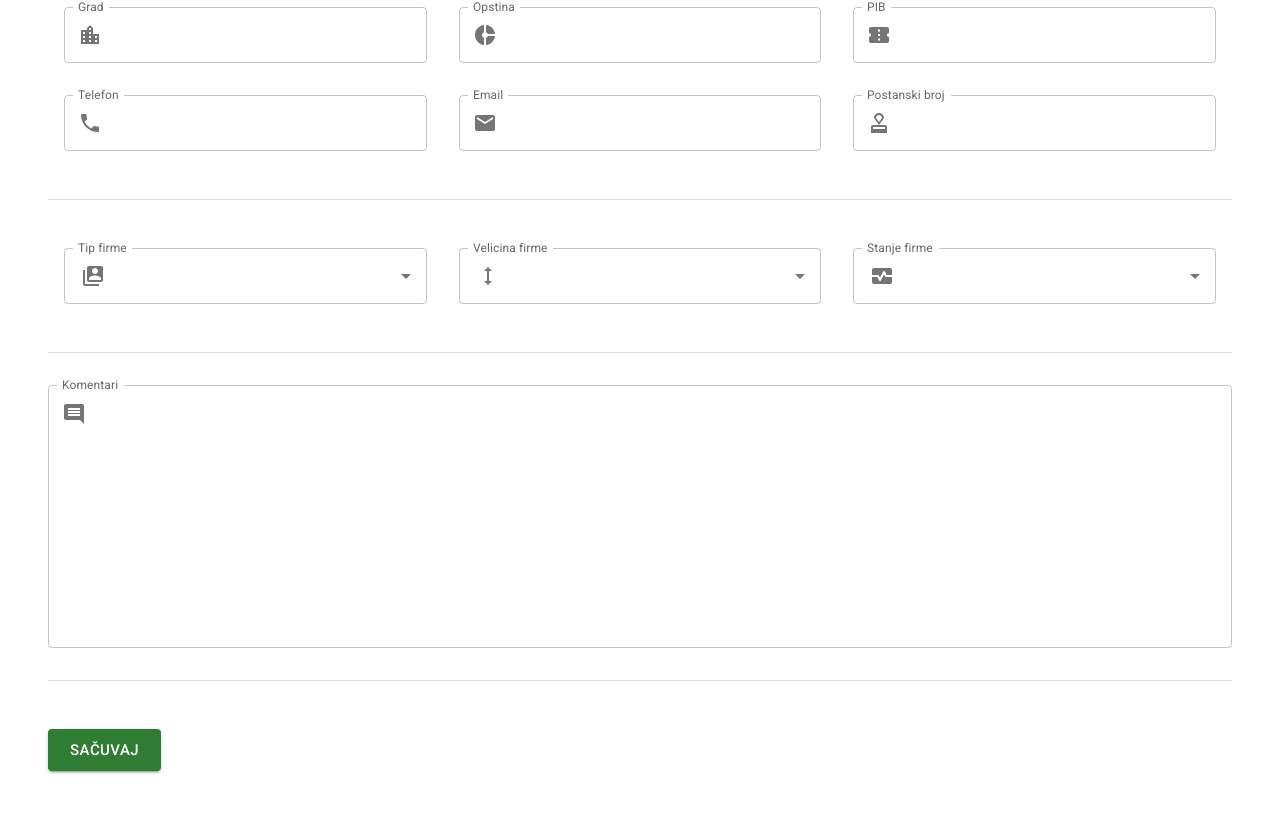
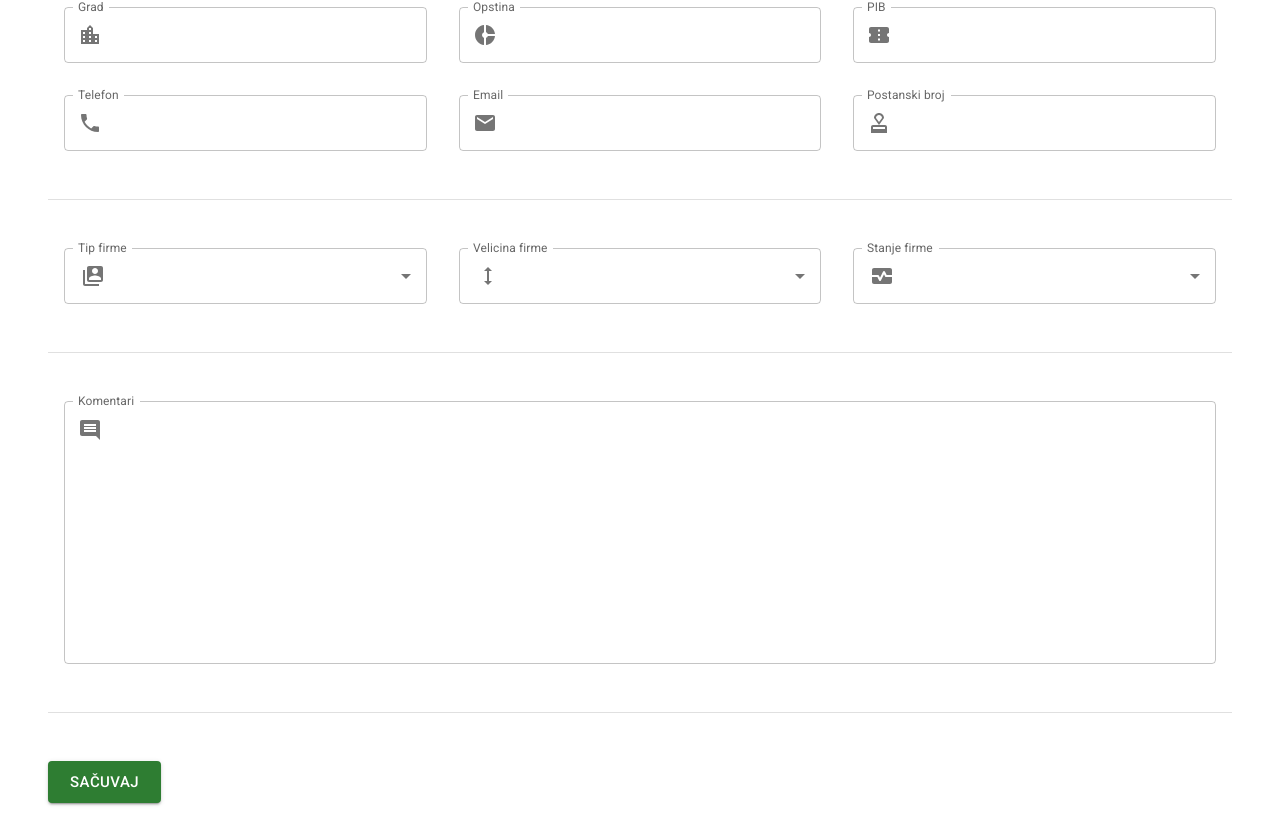
Before and after one commit to BogdanRaicevic/ied-projects, a React (Vite) app: page /privremene in a window 1280 px wide. Shown: the part 400-1219 px from the top of the page. Before the commit the page ends 1187 px from the top, so only its background shows below. Built offline with nearby package versions, Linux system fonts and the light colour scheme.

Commit message:
Refactor logic for rendering of input fields to reduce code repetition

```diff
--- a/src/components/Forms/CompanyForm/CompanyForm.tsx
+++ b/src/components/Forms/CompanyForm/CompanyForm.tsx
@@ -16,6 +16,7 @@ import { zodResolver } from "@hookform/resolvers/zod";
 import { useState } from "react";
 import Grid2 from "@mui/material/Unstable_Grid2/Grid2";
 import { Metadata, CompanySchema, InputTypesSchema, Company } from "../../../schemas/companySchemas";
+import { z } from "zod";
 
 const formInitialValues: Company = {
   sajt: "",
@@ -156,8 +157,9 @@ export default function CompanyForm() {
     }
   }
 
-  const textItems = companyFormMetadata
-    .filter((element) => element.inputType === InputTypesSchema.enum.Text)
+  const inputItems = (inputType: z.infer<typeof InputTypesSchema>) => {
+    return companyFormMetadata
+      .filter((element) => element.inputType === inputType)
       .map((item: Metadata) => {
         return (
           <FormControl fullWidth key={item.key}>
@@ -165,41 +167,12 @@ export default function CompanyForm() {
           </FormControl>
         );
       });
-
-  const autocompleteItems = companyFormMetadata
-    .filter((element) => element.inputType === InputTypesSchema.enum.Select)
-    .map((item: Metadata) => {
-      return (
-        <FormControl fullWidth key={item.key}>
-          {renderFiled(register, item, errors)}
-        </FormControl>
-      );
-    });
-
-  const switchItems = companyFormMetadata
-    .filter((element) => element.inputType === InputTypesSchema.enum.Switch)
-    .map((item: Metadata) => {
-      return (
-        <FormControl fullWidth key={item.key}>
-          {renderFiled(register, item, errors)}
-        </FormControl>
-      );
-    });
-
-  const textAreaItems = companyFormMetadata
-    .filter((element) => element.inputType === InputTypesSchema.enum.TextMultiline)
-    .map((item: Metadata) => {
-      return (
-        <FormControl fullWidth key={item.key}>
-          {renderFiled(register, item, errors)}
-        </FormControl>
-      );
-    });
+  };
 
   return (
     <Box onSubmit={handleSubmit(onSubmit)} component="form" sx={{ display: "flex", flexWrap: "wrap", flexGrow: 1 }}>
       <Grid2 container spacing={4}>
-        {switchItems.map((item) => {
+        {inputItems(InputTypesSchema.enum.Switch).map((item) => {
           return (
             <Grid2 sx={{ backgroundColor: odjava ? "salmon" : "lightgreen" }} key={item.key} xs={12}>
               {item}
@@ -208,7 +181,7 @@ export default function CompanyForm() {
         })}
         <Divider sx={{ width: "100%", my: 4 }} />
 
-        {textItems.map((item) => {
+        {inputItems(InputTypesSchema.enum.Text).map((item) => {
           return (
             <Grid2 key={item.key} xs={12} md={6} lg={4}>
               {item}
@@ -217,7 +190,7 @@ export default function CompanyForm() {
         })}
         <Divider sx={{ width: "100%", my: 4 }} />
 
-        {autocompleteItems.map((item) => {
+        {inputItems(InputTypesSchema.enum.Select).map((item) => {
           return (
             <Grid2 key={item.key} xs={12} md={6} lg={4}>
               {item}
@@ -226,7 +199,13 @@ export default function CompanyForm() {
         })}
         <Divider sx={{ width: "100%", my: 4 }} />
 
-        {textAreaItems}
+        {inputItems(InputTypesSchema.enum.TextMultiline).map((item) => {
+          return (
+            <Grid2 key={item.key} xs={12}>
+              {item}
+            </Grid2>
+          );
+        })}
         <Divider sx={{ width: "100%", my: 4 }} />
 
         <Button sx={{ my: 2 }} size="large" variant="contained" color="success" type="submit">
```
Lines whose indentation alone changed are shown as unchanged.
